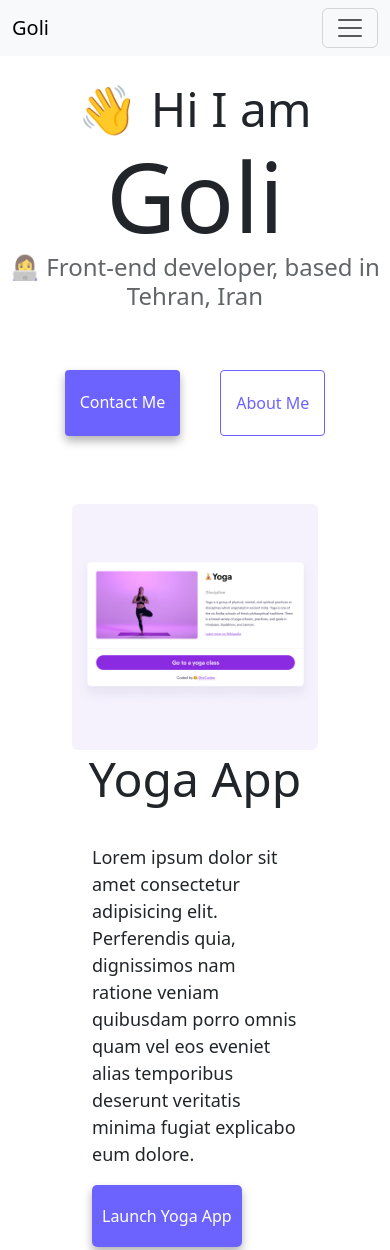
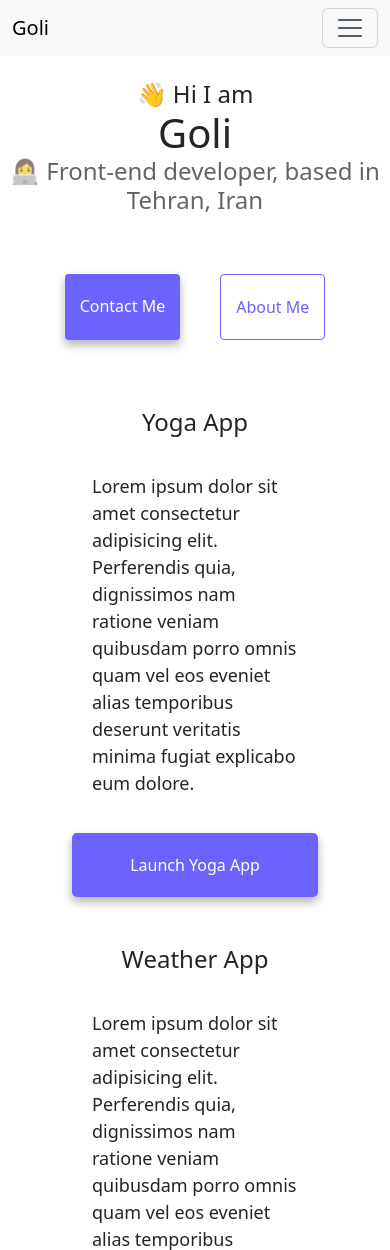
Before and after one commit to Goli2023/Homework-W3, a plain HTML site: page index.html in a window 390 px wide. Shown: the top 1250 px of the page. Drawn offline with nearby package versions, Linux system fonts and the light colour scheme.

Commit message:
Added @meta
Removed photos on index page for mobiles and used smaller font size for h1& h2

```diff
--- a/css/style.css
+++ b/css/style.css
@@ -91,3 +91,23 @@ p {
 .email-link:hover {
   text-decoration: underline;
 }
+
+@media (max-width:800px) {
+  h1 {
+    font-size: 40px;
+  }
+
+  h2 {
+    font-size: 24px;
+  }
+
+  .image-app {
+    display: none;
+  }
+
+  .contact-link {
+    display: block;
+    margin: 0 auto;
+    text-align: center;
+  }
+}
--- a/index.html
+++ b/index.html
@@ -49,7 +49,7 @@
   <div class="container">
     <div class="row m-5 flex">
       <div class="col-sm-6">
-        <img src="/images/yoga.png" class="img-fluid rounded" />
+        <img src="/images/yoga.png" class="image-app img-fluid rounded" />
       </div>
       <div class="col-sm-6">
         <h2 class="mb-3">Yoga App</h2>
@@ -79,13 +79,13 @@
       </div>
 
       <div class="col-sm-6">
-        <img src="/images/weather.png" alt="Weather App" class="img-fluid rounded" />
+        <img src="/images/weather.png" alt="Weather App" class="image-app img-fluid rounded" />
       </div>
     </div>
   </div>
   <div class="row m-5 flex">
     <div class="col-sm-6">
-      <img src="/images/yogurt.png" alt="yogurt App" class="img-fluid rounded" />
+      <img src="/images/yogurt.png" alt="yogurt App" class="image-app img-fluid rounded" />
     </div>
     <div class="col-sm-6">
       <h2 class="mb-3 ">Yogurt App</h2>
```
